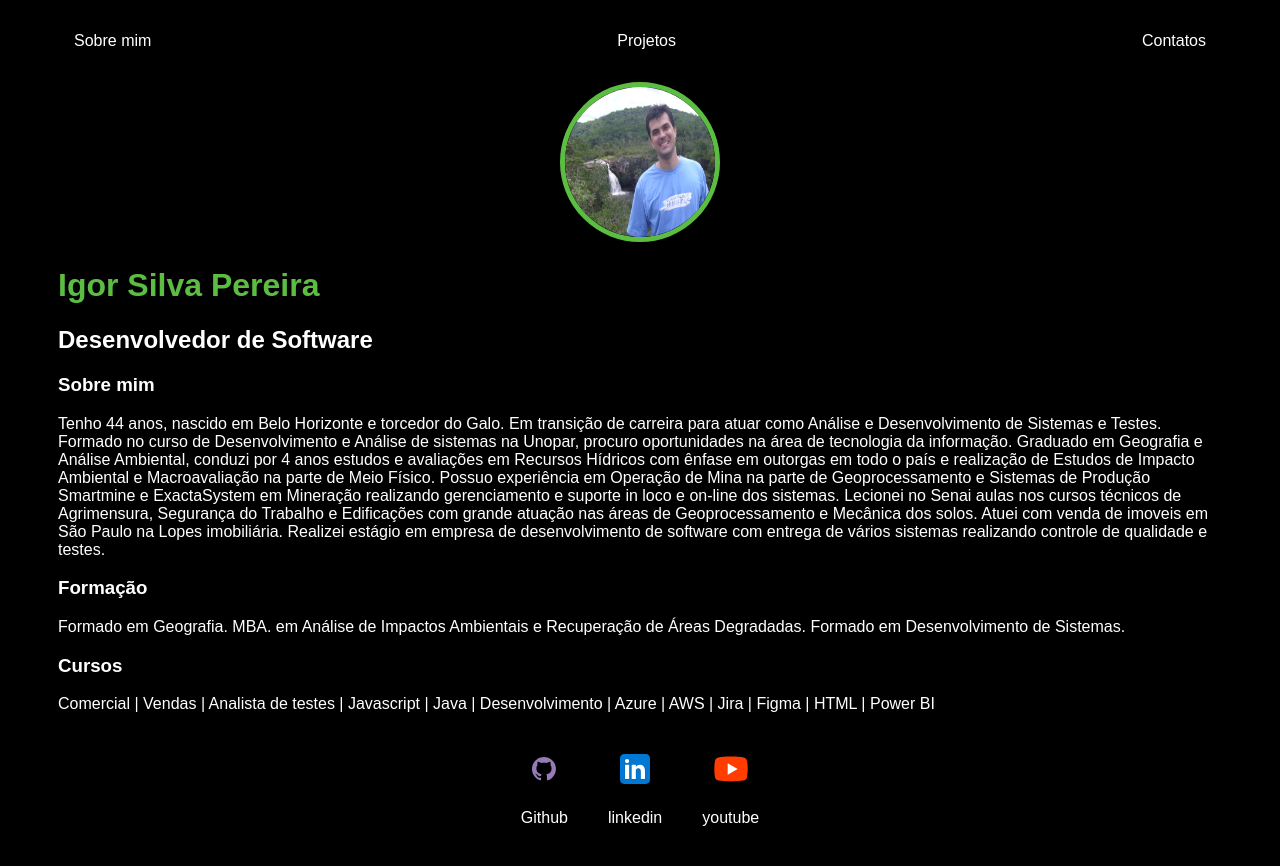
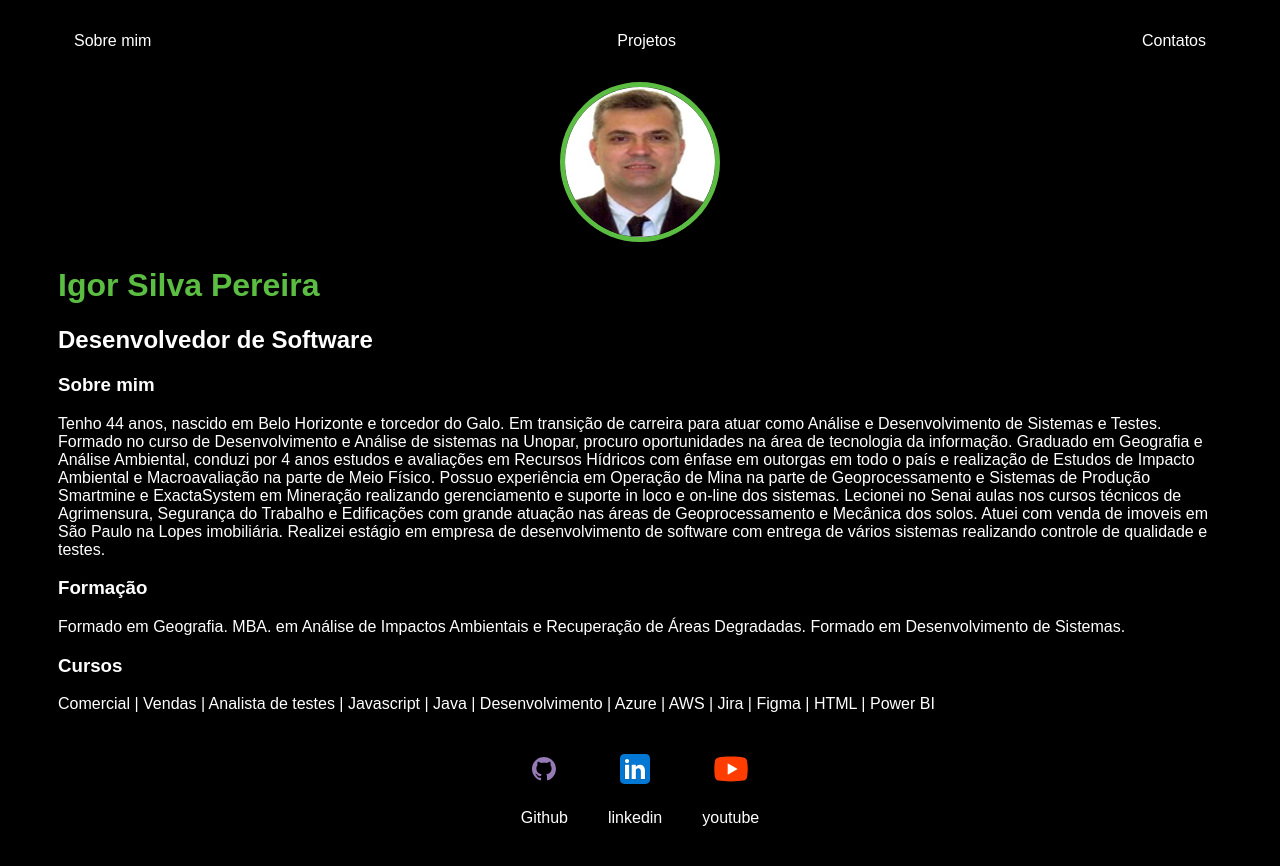
Before and after one commit to igorsilvaipe/Portif-lio, a plain HTML site: page index.html in a window 1280 px wide. Drawn offline with Linux system fonts and the light colour scheme.

Commit message:
Nova foto
Alteração da foto.

```diff
--- a/index.html
+++ b/index.html
@@ -24,7 +24,7 @@
 
 <header>
     <div class="center">
-        <img src="./img/S7301517.JPG"></img>
+        <img src="./img/Foto prof.png"></img>
     </div>
     <h1>Igor Silva Pereira</h1>
     <h2>Desenvolvedor de Software</h2>
```
Also changed, not shown: contact.html (+3 -4 lines), project.html (+1 -1 lines), img/Foto prof.png (added).
